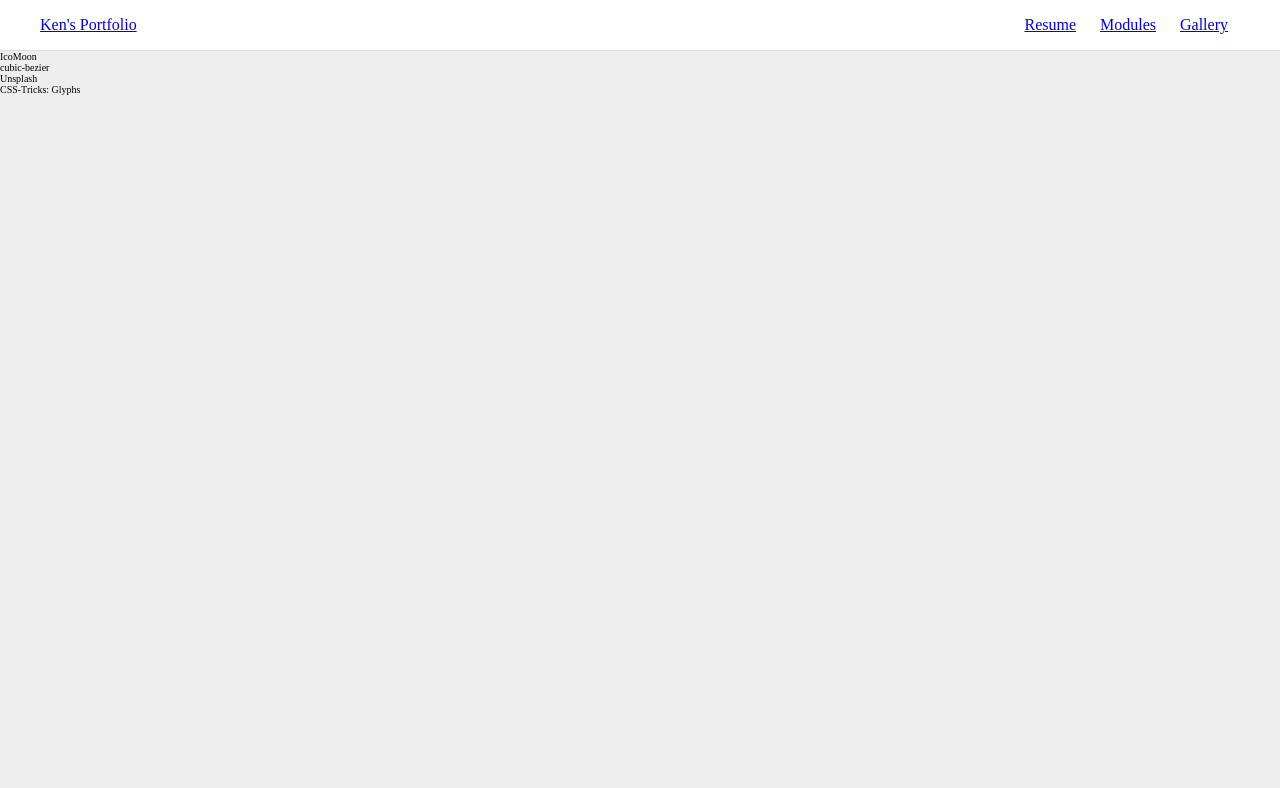
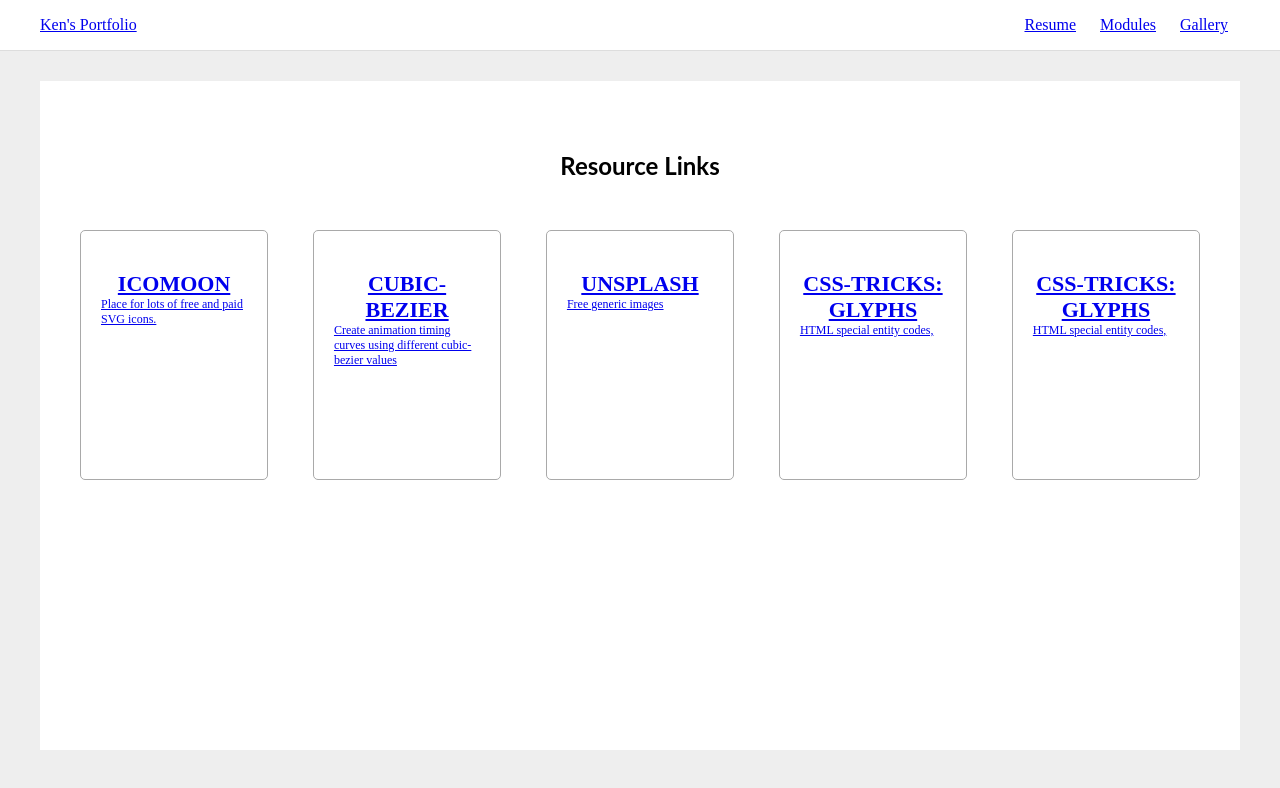
Before and after one commit to ngken84/ken-portfolio-app, a React (Create React App) app: page /resources in a window 1280 px wide. Shown: the top 788 px of the page. Built offline with nearby package versions, Linux system fonts and the light colour scheme.

Commit message:
Initial pass on Resource Link Page with scss update and actual link

```diff
--- a/sass/main.scss
+++ b/sass/main.scss
@@ -14,3 +14,4 @@
 @import "pages/aboutme";
 @import "pages/home";
 @import "pages/modules";
+@import "pages/resourcelink";
--- /dev/null
+++ b/sass/pages/_resourcelink.scss
@@ -0,0 +1,43 @@
+.resourcelink {
+
+    &-pagecontainer {
+        display: flex;
+        flex-direction: column;
+        background-color: white;
+        padding: 2rem 4rem;
+        margin-top: 3rem;
+    }
+
+    &--header {
+        text-align: center;
+        font-size: 2.4rem;
+        font-family: 'Lato', sans-serif;
+        margin-top: 5rem;
+    }
+
+    &-container {
+        border: 1px solid darkgrey;
+        border-radius: 5px;
+        padding: 4rem 2rem;
+    }
+
+    &--title {
+        text-align: center;
+        text-decoration: none;
+        text-transform: uppercase;
+        font-size: 2.2rem;
+
+    }
+
+    &--body {
+        font-size: 1.2rem;
+    }
+
+    &--linkscontainer {
+        margin-top: 5rem;
+        display: grid;
+        grid-template-columns: repeat(5, 1fr);
+        grid-template-rows: repeat(2, 25rem);
+        grid-gap: 4%;
+    }
+}
--- a/src/components/ResourceLink.js
+++ b/src/components/ResourceLink.js
@@ -1,11 +1,15 @@
 import React from 'react';
 
-const ResourceLink = ({linkName}) => {
+const ResourceLink = ({data}) => {
 
     return (
-        <div>
-            {linkName}
-        </div>
+        <a className="resourcelink-container" href={data.url}>
+            <div>
+                <h2 className="resourcelink--title">{data.name}</h2>
+                <p className="resourcelink--body">{data.description}</p>
+            </div>
+
+        </a>
     );
 }
 
--- a/src/data/ResourceLinks.js
+++ b/src/data/ResourceLinks.js
@@ -21,6 +21,11 @@
         name: 'CSS-Tricks: Glyphs',
         description: 'HTML special entity codes,',
         url: 'https://css-tricks.com/snippets/glyphs'
+    },
+    {
+        name: 'CSS-Tricks: Glyphs',
+        description: 'HTML special entity codes,',
+        url: 'https://css-tricks.com/snippets/glyphs'
     }
 ];
 
--- a/src/index.css
+++ b/src/index.css
@@ -352,3 +352,37 @@
     text-transform: uppercase; }
   .modules-card__subtitle {
     font-size: 1.2rem; }
+
+.resourcelink-pagecontainer {
+  display: flex;
+  flex-direction: column;
+  background-color: white;
+  padding: 2rem 4rem;
+  margin-top: 3rem; }
+
+.resourcelink--header {
+  text-align: center;
+  font-size: 2.4rem;
+  font-family: 'Lato', sans-serif;
+  margin-top: 5rem; }
+
+.resourcelink-container {
+  border: 1px solid darkgrey;
+  border-radius: 5px;
+  padding: 4rem 2rem; }
+
+.resourcelink--title {
+  text-align: center;
+  text-decoration: none;
+  text-transform: uppercase;
+  font-size: 2.2rem; }
+
+.resourcelink--body {
+  font-size: 1.2rem; }
+
+.resourcelink--linkscontainer {
+  margin-top: 5rem;
+  display: grid;
+  grid-template-columns: repeat(5, 1fr);
+  grid-template-rows: repeat(2, 25rem);
+  grid-gap: 4%; }
--- a/src/pages/ResourceLinkPage.js
+++ b/src/pages/ResourceLinkPage.js
@@ -12,12 +12,17 @@
     return (
         <>
             <Header/>
-            <div>
-                {
-                    ResourceLinks.map(link => (
-                        <ResourceLink linkName={link.name}/>
-                    ))
-                }
+            <div className="container resourcelink-pagecontainer">
+
+                <h1 className="resourcelink--header">Resource Links</h1>
+                <div className="resourcelink--linkscontainer">
+
+                    {
+                        ResourceLinks.map(link => (
+                            <ResourceLink data={link}/>
+                        ))
+                    }
+                </div>
             </div>
         </>
 
```
